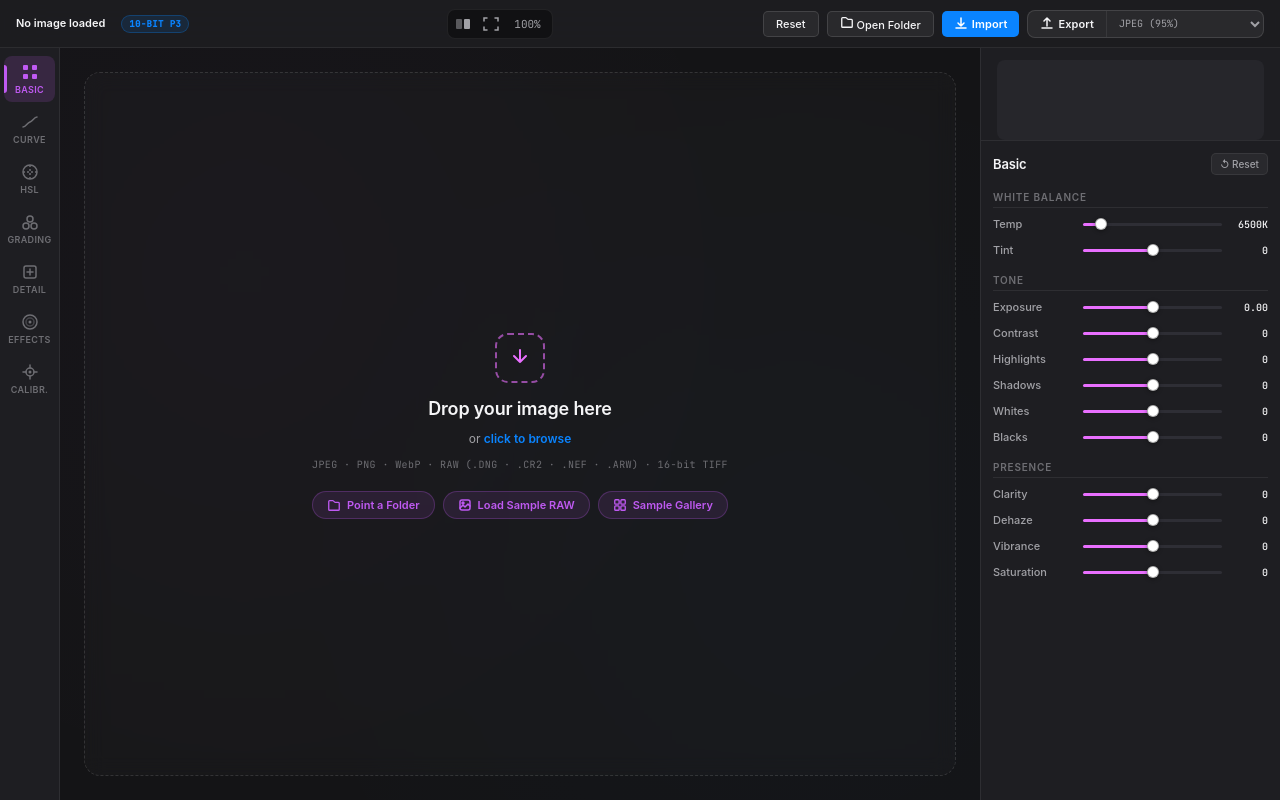
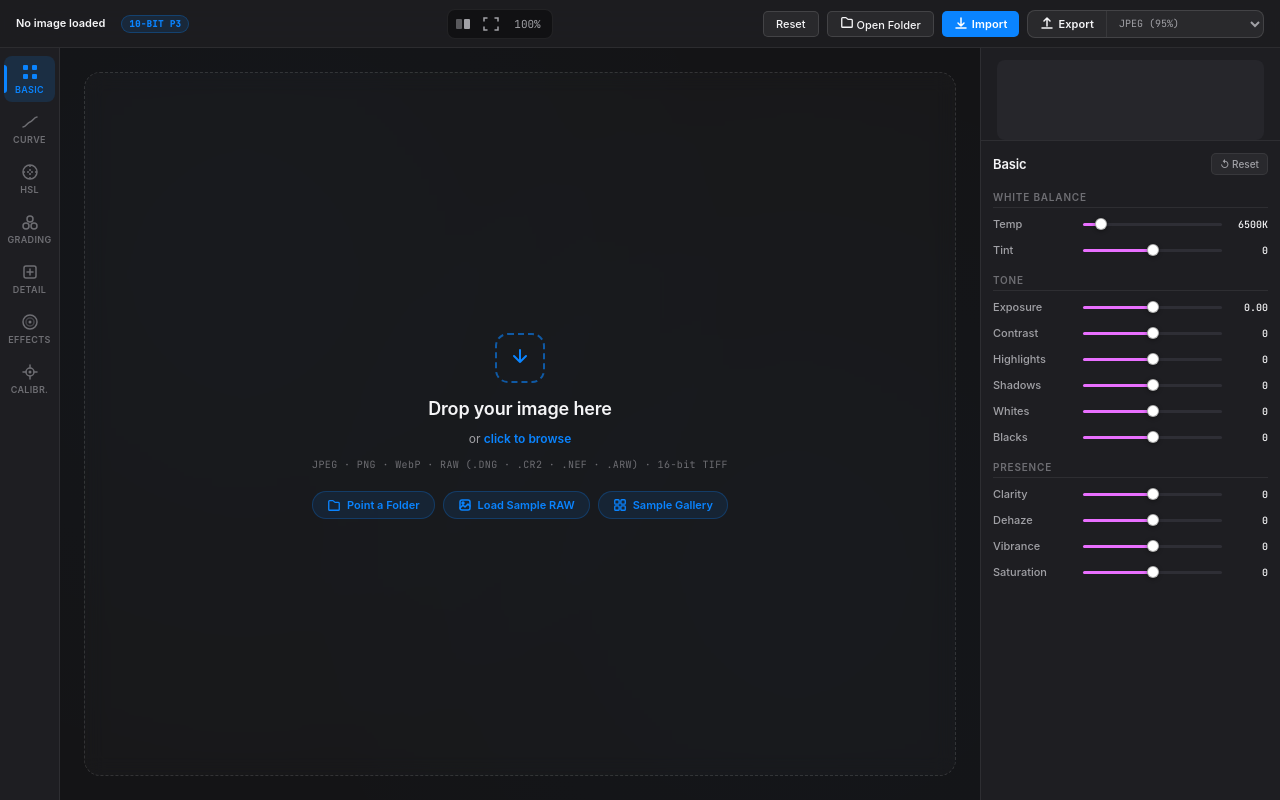
Before and after one commit to NipunaC95/photo-room, a website built with Vite: page index.html in a window 1280 px wide. Built offline with nearby package versions, Linux system fonts and the light colour scheme.

Commit message:
style: update accent colors and gradients to blue and cyan

```diff
--- a/index.html
+++ b/index.html
@@ -143,13 +143,14 @@
                   <path d="M18 36h20" stroke="url(#dz-grad2)" stroke-width="2" stroke-linecap="round" opacity="0.5"/>
                   <defs>
                     <linearGradient id="dz-grad" x1="4" y1="4" x2="52" y2="52">
-                      <stop offset="0%" stop-color="#e96fff" stop-opacity="0.6"/>
-                      <stop offset="100%" stop-color="#4fc3ff" stop-opacity="0.6"/>
+                      <stop offset="0%" stop-color="#0a84ff" stop-opacity="0.6"/>
+                      <stop offset="100%" stop-color="#38bdf8" stop-opacity="0.6"/>
                     </linearGradient>
                     <linearGradient id="dz-grad2" x1="18" y1="20" x2="38" y2="40">
-                      <stop offset="0%" stop-color="#e96fff"/>
-                      <stop offset="100%" stop-color="#4fc3ff"/>
+                      <stop offset="0%" stop-color="#0a84ff"/>
+                      <stop offset="100%" stop-color="#38bdf8"/>
                     </linearGradient>
+
                   </defs>
                 </svg>
                 <p class="drop-title">Drop your image here</p>
--- a/src/styles/_variables.scss
+++ b/src/styles/_variables.scss
@@ -16,15 +16,16 @@ $glass-border:    rgba(255, 255, 255, 0.12);
 
 // -- Apple System Accent Colors (macOS Dark Mode Tint) --
 $apple-blue:      #0a84ff; // macOS System Blue
-$apple-purple:    #bf5af2; // macOS System Purple
-$apple-indigo:    #5e5ce6; // macOS System Indigo
-$apple-orange:    #ff9f0a; // macOS System Orange
-$apple-green:     #30d158; // macOS System Green
-$apple-red:       #ff453a; // macOS System Red
+$apple-cyan:      #38bdf8; // Apple Bright Blue
+$apple-purple:    #0a84ff; // Replaced with Apple Blue
+$apple-indigo:    #0a84ff;
+$apple-orange:    #ff9f0a;
+$apple-green:     #30d158;
+$apple-red:       #ff453a;
 
-$accent-purple:   #bf5af2;
+$accent-purple:   #0a84ff;
 $accent-blue:     #0a84ff;
-$accent-gradient: linear-gradient(135deg, #0a84ff 0%, #bf5af2 100%);
+$accent-gradient: linear-gradient(135deg, #0a84ff 0%, #38bdf8 100%);
 
 // -- macOS Border & Separation Lines --
 $border-subtle:   rgba(255, 255, 255, 0.07);
@@ -39,8 +40,9 @@ $text-disabled:   #424245;
 
 // -- macOS Native Slider Styling --
 $slider-track:    rgba(255, 255, 255, 0.12);
-$slider-fill:     linear-gradient(90deg, #0a84ff, #bf5af2);
+$slider-fill:     linear-gradient(90deg, #0a84ff, #38bdf8);
 $slider-thumb:    #ffffff;
+
 
 // -- HSL & Color Wheels --
 $color-red:       #ff453a;
```
